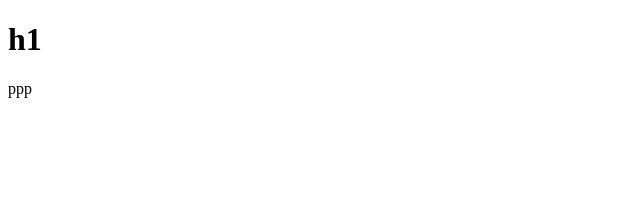
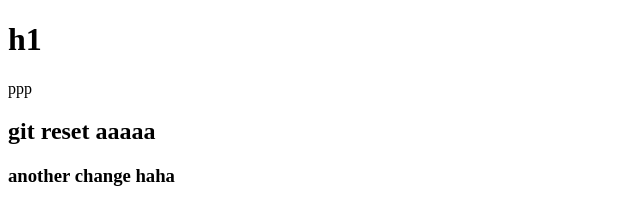
Before and after one commit to peng1774/git-test, a website: page index.html in a window 1280 px wide. Shown: the whole page, without its empty margins (0-640 px from the left). Drawn offline with Linux system fonts and the light colour scheme.

Commit message:
updated to json

```diff
--- a/index.html
+++ b/index.html
@@ -2,5 +2,7 @@
 <body>
 	<h1>h1</h1>
 	<p>ppp</p>
+	<h2>git reset aaaaa</h2>
+	<h3>another change haha</h3>
 </body>
 <html>
```
Also changed, not shown: package.json (added, +24 -0 lines).
